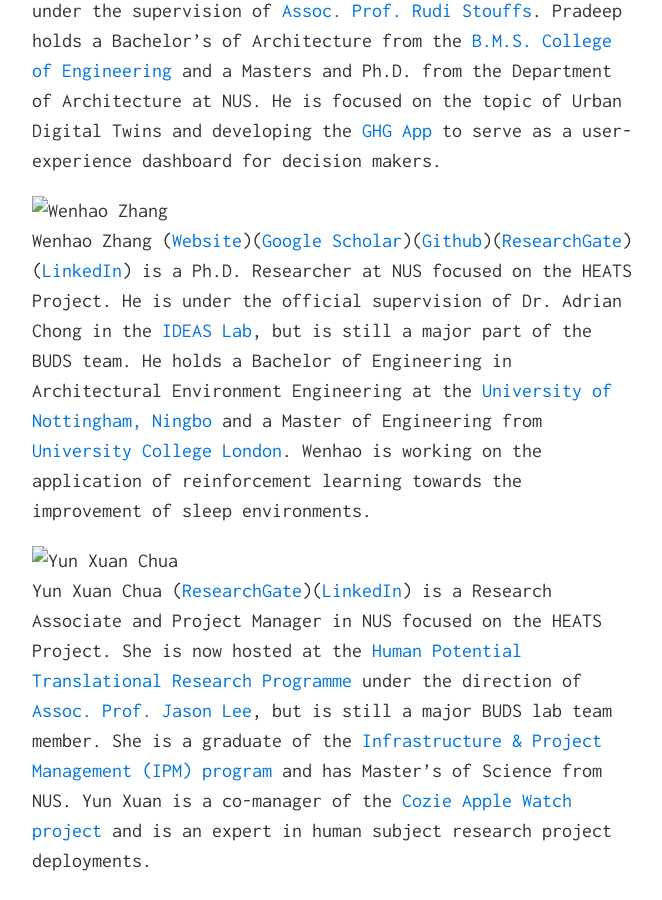
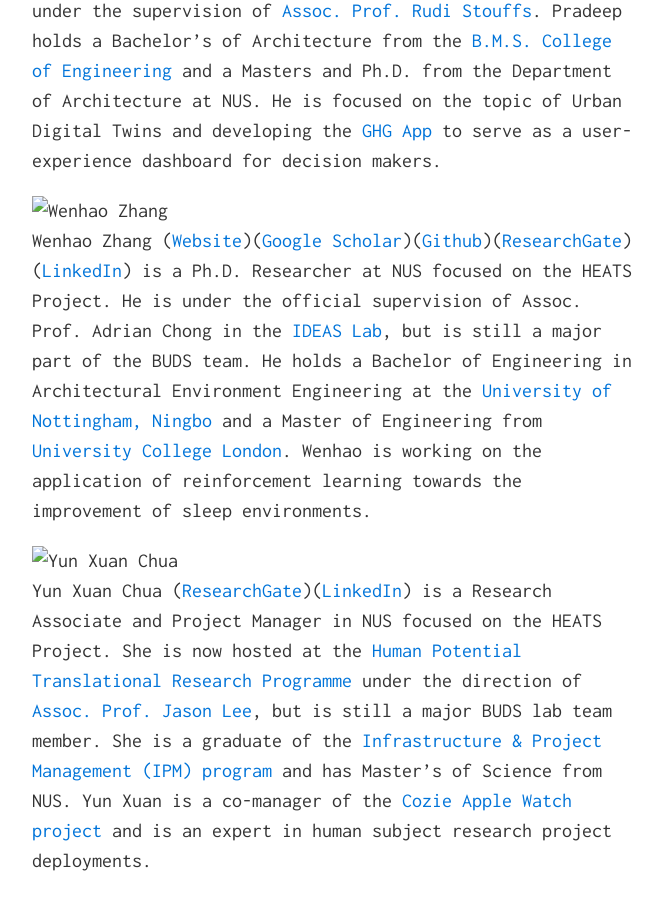
Before and after one commit to buds-lab/buds-lab.github.io, a Jekyll site: the page built from index.md, in a window 1280 px wide and 900 px high, scrolled down 7014 px. Shown: the whole window, without its empty margins (308-970 px from the left). Built offline with Jekyll 4.4.1, drawn with Linux system fonts in a browser that asks for light colours; some of the changed text lies outside the part shown.

Commit message:
Fix adrians title

```diff
--- a/index.md
+++ b/index.md
@@ -20,7 +20,7 @@ Check out other labs with whom we collaborate: [Urban Analytics Lab (UAL)](https
 ## Projects
 
 ![Cool, Quiet City Competition](buds-lab.github.io/coolquietcitycompetition.png)
-[The Cool, Quiet City Competition](https://www.kaggle.com/competitions/cool-quiet-city-competition/overview){:target="_blank"} -- This Kaggle Community competition asks participants to predict smart watch-reported heat and noise using the city-scale collection of 9,808 smartwatch-driven micro-survey responses that were collected alongside 2,659,764 physiological and environmental measurements from 98 people using the open-source [Cozie Apple platform](https://cozie-apple.app/){:target="_blank"} combined with geolocation-driven urban digital twin metrics from the [Urbanity Python package](https://github.com/winstonyym/urbanity){:target="_blank"}. This competition is a city-scale digital twin collaboration with [Asst. Prof. Filip Biljecki](https://ual.sg){:target="_blank"} and [Asst. Prof. Adrian Chong](https://ideaslab.io){:target="_blank"} from NUS.
+[The Cool, Quiet City Competition](https://www.kaggle.com/competitions/cool-quiet-city-competition/overview){:target="_blank"} -- This Kaggle Community competition asks participants to predict smart watch-reported heat and noise using the city-scale collection of 9,808 smartwatch-driven micro-survey responses that were collected alongside 2,659,764 physiological and environmental measurements from 98 people using the open-source [Cozie Apple platform](https://cozie-apple.app/){:target="_blank"} combined with geolocation-driven urban digital twin metrics from the [Urbanity Python package](https://github.com/winstonyym/urbanity){:target="_blank"}. This competition is a city-scale digital twin collaboration with [Asst. Prof. Filip Biljecki](https://ual.sg){:target="_blank"} and [Assoc. Prof. Adrian Chong](https://ideaslab.io){:target="_blank"} from NUS.
 
 ![The HEATS Project](buds-lab.github.io/project_heats_logo.jpeg)
 [The HEATS Project](https://www.linkedin.com/company/project-heats/){:target="_blank"} -- HEATS (Heat Exposure, AcTivity, and Sleep) is a three-year, multi-institutional project focused on improving sleep outcomes for people exposed to heat. Funded by the Singapore National Research Foundation, the project develops technological and behavioral solutions to minimize heat exposure for improved sleep using the Cozie Apple platform. It is a collaboration with [Prof. Stefano Schiavon](https://ced.berkeley.edu/ced/faculty-staff/stefano-schiavon){:target="_blank"} and [Dr. Hui Zhang](https://cbe.berkeley.edu/about-us/people/hui-zhang/){:target="_blank"} from UC Berkeley, [Assoc. Prof. Jason Lee](https://medicine.nus.edu.sg/phys/research/research-programs/human-potential/jason-kai-wei-lee/){:target="_blank"} and [Dr. June Lo](https://fass.nus.edu.sg/psy/people/lo-chi-yan-june/){:target="_blank"} at the NUS Yong Loo Lin School of Medicine, and [Dr. Tom Parkinson](https://www.sydney.edu.au/architecture/about/our-people/academic-staff/thomas-parkinson.html){:target="_blank"} from the University of Sydney.
@@ -106,7 +106,7 @@ Dr. Mario Frei ([ResearchGate](https://www.researchgate.net/profile/Mario_Frei){
 Dr. Pradeep Alva ([LinkedIn](https://www.linkedin.com/in/pradeep-attavar-alva-77095012b/){:target="_blank"})([Google Scholar](https://scholar.google.com/citations?user=wgC2shIAAAAJ&hl=en){:target="_blank"})([ResearchGate](https://www.researchgate.net/profile/Pradeep-Alva){:target="_blank"}) is a collaborator through his NUS Ph.D. work and now Post-Doctoral role at the [Future Resilient Systems (FRS) Lab](https://frs.ethz.ch){:target="_blank"} under the supervision of [Assoc. Prof. Rudi Stouffs](https://cde.nus.edu.sg/arch/staffs/rudi-stouffs-dr/){:target="_blank"}. Pradeep holds a Bachelor's of Architecture from the [B.M.S. College of Engineering](https://www.bmsce.ac.in){:target="_blank"} and a Masters and Ph.D. from the Department of Architecture at NUS. He is focused on the topic of Urban Digital Twins and developing the [GHG App](https://ghg.app.frs.ethz.ch/){:target="_blank"} to serve as a user-experience dashboard for decision makers.
 
 ![Wenhao Zhang](buds-lab.github.io/wenhao.png)
-Wenhao Zhang ([Website](https://wenha0zhang.github.io/){:target="_blank"})([Google Scholar](https://scholar.google.com/citations?&user=11jU6YIAAAAJ&view_op=list_works&gmla=AJ1KiT15x5zG5pwAi9ltAHo9xzvBLUt1nbL4_fvxGavo9erbICjtAB8INOcjJlwxJXgDYfPew7f24Dqt4LMuwEkA-3nX3oxYbttcTgCuugg){:target="_blank"})([Github](https://github.com/WENHA0ZHANG){:target="_blank"})([ResearchGate](https://www.researchgate.net/profile/Wenhao-Zhang-55){:target="_blank"})([LinkedIn](https://www.linkedin.com/in/wenhao-zhang-861490257/){:target="_blank"}) is a Ph.D. Researcher at NUS focused on the HEATS Project. He is under the official supervision of Dr. Adrian Chong in the [IDEAS Lab](https://ideaslab.io){:target="_blank"}, but is still a major part of the BUDS team. He holds a Bachelor of Engineering in Architectural Environment Engineering at the [University of Nottingham, Ningbo](https://www.nottingham.edu.cn/en/index.aspx){:target="_blank"} and a Master of Engineering from [University College London](https://www.ucl.ac.uk/){:target="_blank"}. Wenhao is working on the application of reinforcement learning towards the improvement of sleep environments.
+Wenhao Zhang ([Website](https://wenha0zhang.github.io/){:target="_blank"})([Google Scholar](https://scholar.google.com/citations?&user=11jU6YIAAAAJ&view_op=list_works&gmla=AJ1KiT15x5zG5pwAi9ltAHo9xzvBLUt1nbL4_fvxGavo9erbICjtAB8INOcjJlwxJXgDYfPew7f24Dqt4LMuwEkA-3nX3oxYbttcTgCuugg){:target="_blank"})([Github](https://github.com/WENHA0ZHANG){:target="_blank"})([ResearchGate](https://www.researchgate.net/profile/Wenhao-Zhang-55){:target="_blank"})([LinkedIn](https://www.linkedin.com/in/wenhao-zhang-861490257/){:target="_blank"}) is a Ph.D. Researcher at NUS focused on the HEATS Project. He is under the official supervision of Assoc. Prof. Adrian Chong in the [IDEAS Lab](https://ideaslab.io){:target="_blank"}, but is still a major part of the BUDS team. He holds a Bachelor of Engineering in Architectural Environment Engineering at the [University of Nottingham, Ningbo](https://www.nottingham.edu.cn/en/index.aspx){:target="_blank"} and a Master of Engineering from [University College London](https://www.ucl.ac.uk/){:target="_blank"}. Wenhao is working on the application of reinforcement learning towards the improvement of sleep environments.
 
 ![Yun Xuan Chua](buds-lab.github.io/yunxuan.png)
 Yun Xuan Chua ([ResearchGate](https://www.researchgate.net/profile/Yun-Xuan-Chua){:target="_blank"})([LinkedIn](http://www.linkedin.com/in/chuayunxuan/){:target="_blank"}) is a Research Associate and Project Manager in NUS focused on the HEATS Project. She is now hosted at the [Human Potential Translational Research Programme](https://medicine.nus.edu.sg/trp/human-potential/){:target="_blank"} under the direction of [Assoc. Prof. Jason Lee](https://medicine.nus.edu.sg/phys/research/research-programs/human-potential/jason-kai-wei-lee/){:target="_blank"}, but is still a major BUDS lab team member. She is a graduate of the [Infrastructure & Project Management (IPM) program](https://cde.nus.edu.sg/dbe/introduction-1-1/){:target="_blank"} and has Master's of Science from NUS. Yun Xuan is a co-manager of the [Cozie Apple Watch project](https://cozie-apple.app){:target="_blank"} and is an expert in human subject research project deployments.
```
